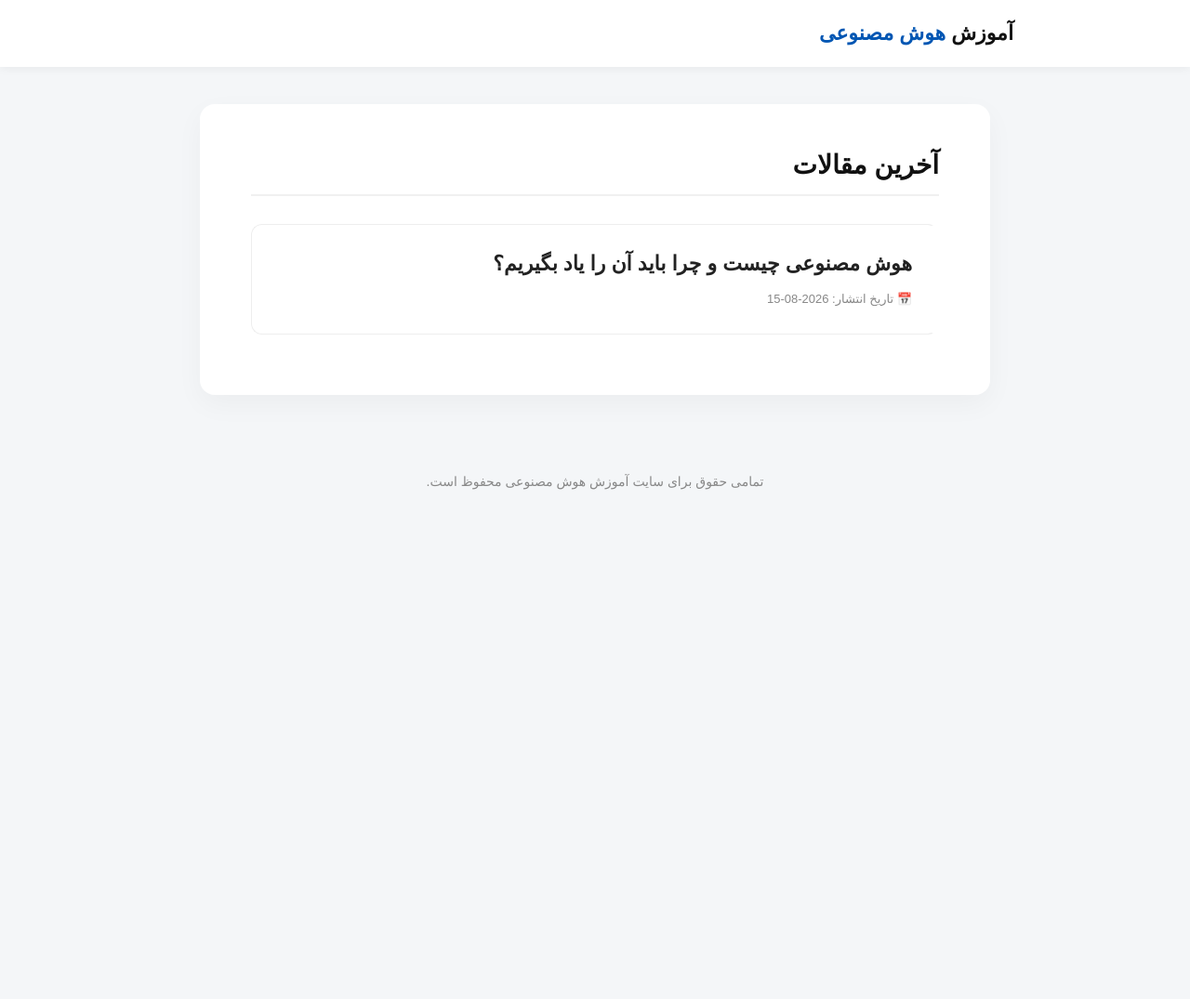
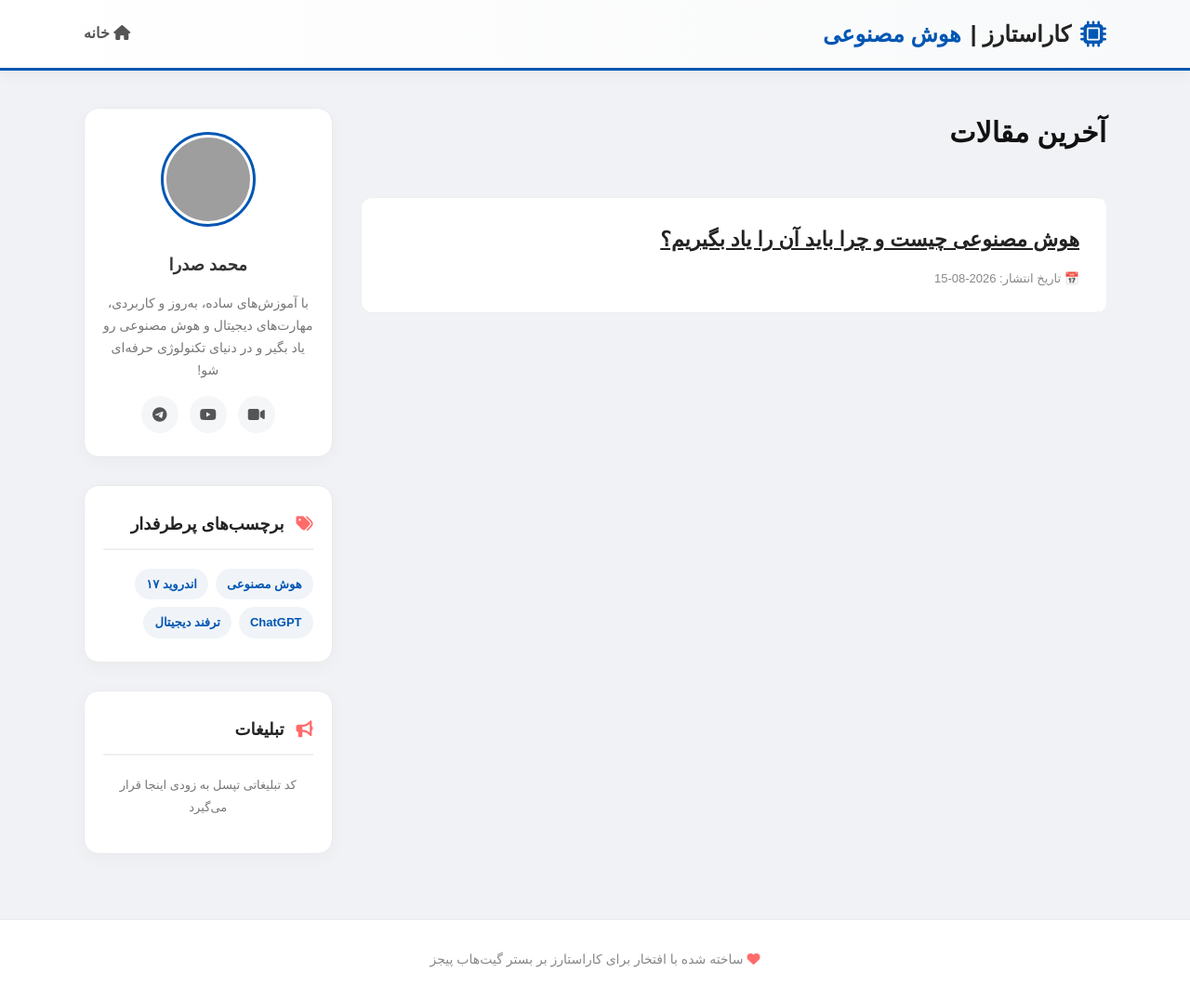
Before and after one commit to carstars7/carstars7.github.io, a Jekyll site: the page built from index.html, in a window 1280 px wide and 1075 px high. Shown: the whole window at 93% size. Built offline with Jekyll 4.4.1, drawn with Linux system fonts in a browser that asks for light colours; a style sheet for code colours, icons or effects is not loaded; grey boxes are pictures that could not be loaded.

Commit message:
Update default.html

```diff
--- a/_layouts/default.html
+++ b/_layouts/default.html
@@ -3,36 +3,43 @@
 <head>
     <meta charset="UTF-8">
     <meta name="viewport" content="width=device-width, initial-scale=1.0">
-    <title>{{ page.title | default: "سایت آموزش هوش مصنوعی" }}</title>
+    <title>{{ page.title | default: "کاراستارز | آموزش هوش مصنوعی" }}</title>
+
     <!-- فونت زیبای وزیرمتن -->
     <link href="https://cdn.jsdelivr.net/gh/rastikerdar/vazirmatn@v33.0.0/Vazirmatn-font-face.css" rel="stylesheet" type="text/css" />
+    <!-- آیکون‌های جذاب برای زنده شدن سایت -->
+    <link rel="stylesheet" href="https://cdnjs.cloudflare.com/ajax/libs/font-awesome/6.4.0/css/all.min.css">
+
     <style>
         :root {
-            --primary-color: #0056b3;
-            --text-color: #333333;
-            --bg-color: #f4f6f8;
+            --primary: #0056b3;
+            --secondary: #ff6b6b; /* رنگ گرم برای جذابیت بصری */
+            --bg-color: #f0f2f5;
             --card-bg: #ffffff;
+            --text-main: #333333;
         }
+
         body {
             font-family: 'Vazirmatn', sans-serif;
             background-color: var(--bg-color);
-            color: var(--text-color);
-            line-height: 1.9;
+            color: var(--text-main);
+            line-height: 1.8;
             margin: 0;
             padding: 0;
-            -webkit-font-smoothing: antialiased;
         }
-        /* استایل هدر سایت */
+
+        /* هدر جذاب‌تر سایت */
         header {
-            background-color: var(--card-bg);
-            box-shadow: 0 2px 10px rgba(0,0,0,0.05);
+            background: linear-gradient(to right, #ffffff, #f8f9fa);
+            border-bottom: 3px solid var(--primary);
+            box-shadow: 0 4px 15px rgba(0,0,0,0.05);
             padding: 15px 0;
             position: sticky;
             top: 0;
             z-index: 1000;
         }
         .header-inner {
-            max-width: 900px;
+            max-width: 1100px;
             margin: 0 auto;
             padding: 0 20px;
             display: flex;
@@ -41,83 +48,152 @@
         }
         .site-title {
             text-decoration: none;
-            color: #111;
+            color: #222;
             font-weight: 800;
-            font-size: 22px;
+            font-size: 24px;
+            display: flex;
+            align-items: center;
+            gap: 10px;
         }
-        .site-title span { color: var(--primary-color); }
+        .site-title i { color: var(--primary); font-size: 28px; }
+        .site-title span { color: var(--primary); }
 
-        /* کانتینر اصلی */
-        .container {
-            max-width: 850px;
+        nav a {
+            color: #555;
+            text-decoration: none;
+            margin-right: 20px;
+            font-weight: 600;
+            transition: color 0.3s;
+        }
+        nav a:hover { color: var(--primary); }
+
+        /* ساختار دو ستونه شبیه وبلاگ قبلی شما */
+        .wrapper {
+            max-width: 1100px;
             margin: 40px auto;
             padding: 0 20px;
+            display: grid;
+            grid-template-columns: 3fr 1fr; /* ستون مقالات بزرگتر، سایدبار کوچکتر */
+            gap: 30px;
         }
 
-        /* ظاهر محتوای مقاله (باکس سفید) */
-        .main-content {
+        /* استایل باکس‌ها (کارت‌ها) */
+        .card {
             background: var(--card-bg);
-            padding: 45px 55px;
             border-radius: 16px;
-            box-shadow: 0 10px 30px rgba(0,0,0,0.04);
+            box-shadow: 0 5px 20px rgba(0,0,0,0.03);
+            padding: 30px;
+            margin-bottom: 30px;
+            border: 1px solid #eaeaea;
         }
 
-        /* تیترها و متون */
-        h1, h2, h3 { color: #111; line-height: 1.5; font-weight: 800;}
-        h1 { font-size: 32px; margin-top: 0; margin-bottom: 15px;}
-        p { font-size: 18px; margin-bottom: 25px; text-align: justify; }
+        /* استایل سایدبار */
+        .sidebar .card { padding: 25px 20px; }
+        .sidebar-title {
+            font-size: 18px;
+            font-weight: bold;
+            border-bottom: 2px solid #f0f0f0;
+            padding-bottom: 10px;
+            margin-bottom: 20px;
+            color: #222;
+        }
+        .sidebar-title i { color: var(--secondary); margin-left: 8px; }
 
-        /* تصاویر */
-        img { max-width: 100%; height: auto; border-radius: 12px; margin: 25px 0; box-shadow: 0 5px 15px rgba(0,0,0,0.08); display: block; }
+        .author-box { text-align: center; }
+        .author-box img { width: 90px; height: 90px; border-radius: 50%; border: 3px solid var(--primary); padding: 3px; margin-bottom: 15px;}
+        .author-box h3 { margin: 0 0 5px 0; font-size: 18px; }
+        .author-box p { font-size: 14px; color: #777; margin-bottom: 15px; line-height: 1.7;}
 
-        /* متا دیتا (نویسنده، تاریخ و...) */
-        .meta {
-            background: #f8f9fa;
-            display: inline-block;
-            padding: 8px 15px;
-            border-radius: 8px;
-            color: #666;
-            font-size: 14px;
-            margin-bottom: 30px;
-            border: 1px solid #eee;
+        /* دکمه شبکه‌های اجتماعی */
+        .social-links { display: flex; justify-content: center; gap: 12px; flex-wrap: wrap; }
+        .social-links a {
+            display: flex; align-items: center; justify-content: center;
+            width: 40px; height: 40px;
+            background: #f4f6f8; color: #555;
+            border-radius: 50%; text-decoration: none;
+            transition: all 0.3s;
+        }
+        .social-links a:hover { background: var(--primary); color: white; transform: translateY(-3px); }
+
+        /* برچسب‌ها */
+        .tag-cloud { display: flex; flex-wrap: wrap; gap: 8px; }
+        .tag-cloud span {
+            background: #f0f4f8; color: var(--primary);
+            padding: 5px 12px; border-radius: 20px;
+            font-size: 13px; font-weight: 600; cursor: pointer; transition: 0.3s;
+        }
+        .tag-cloud span:hover { background: var(--primary); color: white;}
+
+        /* محتوای داخلی مقالات */
+        .main-content h1 { font-size: 30px; color: #111; margin-top: 0;}
+        .main-content p { font-size: 17px; text-align: justify; }
+        .main-content img { max-width: 100%; height: auto; border-radius: 12px; margin: 20px 0; }
+
+        footer {
+            text-align: center; padding: 30px 20px;
+            background: #fff; color: #888;
+            border-top: 1px solid #eaeaea; font-size: 14px;
         }
 
-        /* لینک‌ها */
-        a { color: var(--primary-color); text-decoration: none; transition: all 0.3s ease; }
-        a:hover { color: #cc0000; }
-
-        /* فوتر سایت */
-        footer {
-            text-align: center;
-            padding: 30px 20px;
-            color: #888;
-            font-size: 14px;
-            margin-top: 50px;
-        }
-
-        /* ریسپانسیو برای موبایل */
-        @media (max-width: 768px) {
-            .main-content { padding: 25px 20px; border-radius: 12px; }
-            h1 { font-size: 26px; }
-            p { font-size: 16px; }
+        /* ریسپانسیو موبایل */
+        @media (max-width: 900px) {
+            .wrapper { grid-template-columns: 1fr; }
+            .header-inner { flex-direction: column; gap: 15px; }
+            nav { margin-top: 10px; }
+            nav a { margin: 0 10px; }
         }
     </style>
 </head>
 <body>
     <header>
         <div class="header-inner">
-            <a href="/" class="site-title">آموزش <span>هوش مصنوعی</span></a>
+            <a href="/" class="site-title"><i class="fa-solid fa-microchip"></i> کاراستارز | <span>هوش مصنوعی</span></a>
+            <nav>
+                <a href="/"><i class="fa-solid fa-home"></i> خانه</a>
+            </nav>
         </div>
     </header>
 
-    <div class="container">
-        <div class="main-content">
+    <div class="wrapper">
+        <!-- بخش مقالات (سمت راست) -->
+        <main class="main-content">
             {{ content }}
-        </div>
+        </main>
+
+        <!-- سایدبار امکانات (سمت چپ) -->
+        <aside class="sidebar">
+            <div class="card author-box">
+                <!-- عکس لوگوی کاراستارز -->
+                <img src="https://www.blogsky.com/images/logo/carstars-96x96.jpg" alt="محمد صدرا">
+                <h3>محمد صدرا</h3>
+                <p>با آموزش‌های ساده، به‌روز و کاربردی، مهارت‌های دیجیتال و هوش مصنوعی رو یاد بگیر و در دنیای تکنولوژی حرفه‌ای شو!</p>
+
+                <div class="social-links">
+                    <a href="https://aparat.com/car_stars_7" title="آپارات"><i class="fa-solid fa-video"></i></a>
+                    <a href="https://youtube.com/@car_stars_7" title="یوتیوب"><i class="fa-brands fa-youtube"></i></a>
+                    <a href="https://t.me/car_stars_7" title="تلگرام"><i class="fa-brands fa-telegram"></i></a>
+                </div>
+            </div>
+
+            <div class="card">
+                <div class="sidebar-title"><i class="fa-solid fa-tags"></i> برچسب‌های پرطرفدار</div>
+                <div class="tag-cloud">
+                    <span>هوش مصنوعی</span>
+                    <span>اندروید ۱۷</span>
+                    <span>ChatGPT</span>
+                    <span>ترفند دیجیتال</span>
+                </div>
+            </div>
+
+            <div class="card">
+                <div class="sidebar-title"><i class="fa-solid fa-bullhorn"></i> تبلیغات</div>
+                <p style="font-size: 13px; color: #777; text-align: center;">کد تبلیغاتی تپسل به زودی اینجا قرار می‌گیرد</p>
+            </div>
+        </aside>
     </div>
 
     <footer>
-        تمامی حقوق برای سایت آموزش هوش مصنوعی محفوظ است.
+        <i class="fa-solid fa-heart" style="color: #ff6b6b;"></i> ساخته شده با افتخار برای کاراستارز بر بستر گیت‌هاب پیجز
     </footer>
 </body>
 </html>
```
